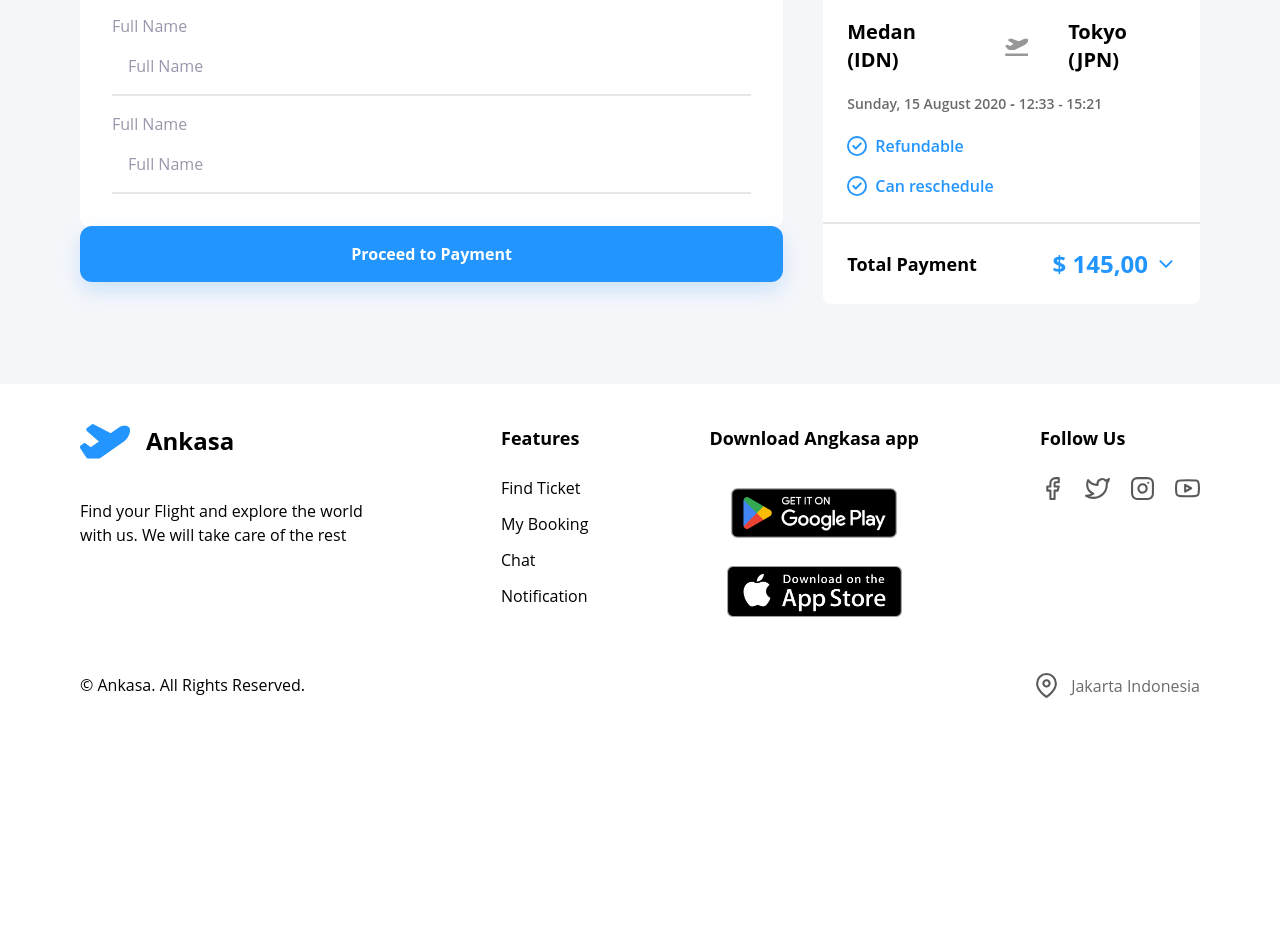
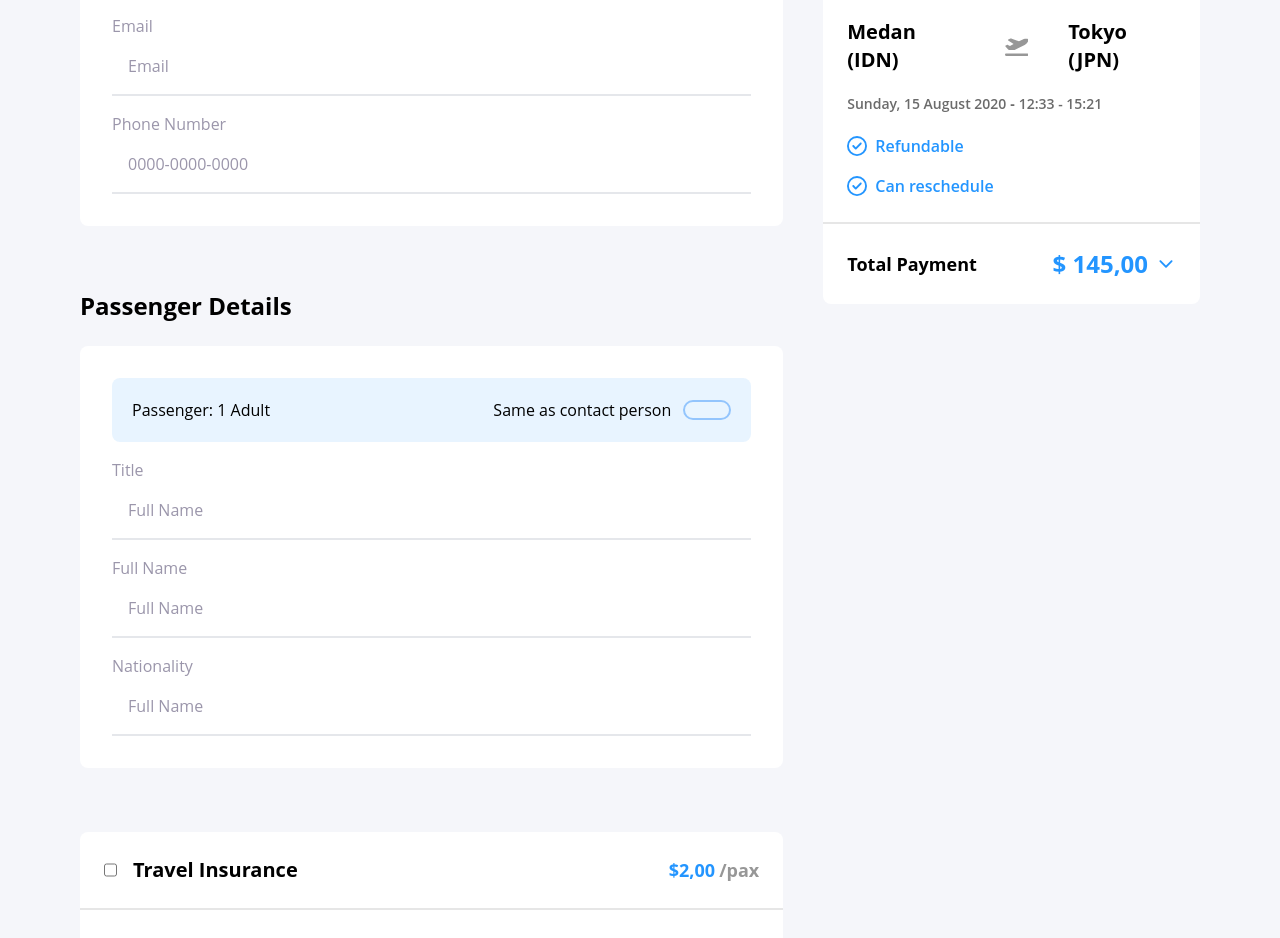
Before and after one commit to rikiprimus/Angkasa-web, a Next.js app: page /contact-person in a window 1280 px wide. Shown: the part 480-1418 px from the top of the page. Before the commit the page ends 1218 px from the top, so only its background shows below. Built offline with nearby package versions, Linux system fonts and the light colour scheme.

Commit message:
update page contact detail

```diff
--- a/src/components/Form/ContactForm.js
+++ b/src/components/Form/ContactForm.js
@@ -1,35 +1,96 @@
-import React from 'react'
-import Button from '../Button/Button'
-import InputText from '../Input/Input'
+import React from "react";
+import Button from "../Button/Button";
+import InputText from "../Input/Input";
+import ToggleSwitch from "../Input/ToggleSwitch";
+import { IoIosArrowDown } from "react-icons/io";
 
 const ContactForm = () => {
   return (
     <div>
-      <form className='flex flex-col gap-16'>
-        <div className='flex flex-col gap-4 bg-white rounded-lg p-8'>
+      <form className="flex flex-col gap-16">
+        {/* first  */}
+        <div className="flex flex-col gap-4 bg-white rounded-lg p-8">
           <InputText
-            label='Full Name'
-            name='fullname'
-            placeholder='Full Name'
+            type="text"
+            label="Full Name"
+            name="fullname"
+            placeholder="Full Name"
             // onChange={}
           />
           <InputText
-            label='Full Name'
-            name='fullname'
-            placeholder='Full Name'
+            type="email"
+            label="Email"
+            name="email"
+            placeholder="Email"
             // onChange={}
           />
           <InputText
-            label='Full Name'
-            name='fullname'
-            placeholder='Full Name'
+            type="number"
+            label="Phone Number"
+            name="phone"
+            placeholder="0000-0000-0000"
             // onChange={}
           />
         </div>
+        {/* two  */}
+        <div className="flex flex-col gap-6">
+          <h1 className="font-bold text-2xl">Passenger Details</h1>
+          <div className="flex flex-col gap-4 bg-white rounded-lg p-8">
+            <div className="w-full p-5 flex items-center justify-between rounded-lg bg-[#2395FF1A]">
+              <span>
+                <h1>Passenger: 1 Adult</h1>
+              </span>
+              <span className="flex items-center space-x-3">
+                <h1>Same as contact person</h1>
+                <ToggleSwitch />
+              </span>
+            </div>
+            <InputText
+              type="text"
+              label="Title"
+              name="fullname"
+              placeholder="Full Name"
+              // onChange={}
+            />
+            <InputText
+              type="text"
+              label="Full Name"
+              name="fullname"
+              placeholder="Full Name"
+              // onChange={}
+            />
+            <InputText
+              type="text"
+              label="Nationality"
+              name="fullname"
+              placeholder="Full Name"
+              // onChange={}
+            />
+          </div>
+        </div>
+        {/* three  */}
+        <div className="bg-white rounded-lg">
+          {/* travel insurance */}
+          <div className="flex justify-between gap-5 p-6">
+            <div className="flex gap-4">
+              <input type="checkbox" />
+              <p className="font-bold text-xl">Travel Insurance</p>
+            </div>
+            <p className="flex gap-1 font-bold text-lg text-primary">
+              $2,00 <span className="text-[#979797]">/pax</span>
+            </p>
+          </div>
+          {/* line  */}
+          <div className="w-full border-[1px] border-[#E6E6E6]"></div>
+          {/* total  */}
+          <div className="flex justify-between items-center p-6">
+            <h1 className="">Get travel compensation up to $ 10.000,00</h1>
+          </div>
+        </div>
+        <Button>Proceed to Payment</Button>
       </form>
-      <Button>Proceed to Payment</Button>
     </div>
-  )
-}
+  );
+};
 
-export default ContactForm
+export default ContactForm;
--- a/src/components/Input/Input.js
+++ b/src/components/Input/Input.js
@@ -1,16 +1,16 @@
 "use client"
 
-const InputText = ({ label, name, placeholder}) => {
+const InputText = ({ label, type, name, placeholder}) => {
   return (
     <div className="w-full">
       <h1 className="font-poppins text-[#9B96AB]">{label}</h1>
       <input
         id={name}
         name={name}
-        type="text"
+        type={type}
         placeholder={placeholder}
         className="w-full text-forText border-b-2 p-4  placeholder:text-placeholder focus:outline-0"
-        autoComplete="current-email"
+        autoComplete={`current-${name}`}
         required
         // onChange = {onChange}
       />
--- /dev/null
+++ b/src/components/Input/ToggleSwitch.js
@@ -0,0 +1,15 @@
+"use client";
+
+const ToggleSwitch = () => {
+  return (
+    <label htmlFor="toggleSwitch" className="flex items-center justify-center">
+      <input
+        type="checkbox"
+        id="toggleSwitch"
+        className="cursor-pointer h-5 w-12 rounded-full appearance-none bg-white bg-opacity-5 border-blue-300 border-2 checked:bg-gray-600 transition duration-200 relative"
+      />
+    </label>
+  );
+};
+
+export default ToggleSwitch;
--- a/src/components/Layout/Header.js
+++ b/src/components/Layout/Header.js
@@ -45,7 +45,7 @@ const Header = ({ value }) => {
   };
 
   return (
-    <div className="relative -z-20 w-full h-[180px] flex items-center justify-between bg-primary rounded-b-[40px] overflow-hidden p-5 md:px-20">
+    <div className="relative -z-20 w-full h-[250px] flex items-center justify-between bg-primary rounded-b-[40px] overflow-hidden p-5 md:px-20">
       <FaPlaneDeparture
         size={250}
         color="#41A4FF"
```
